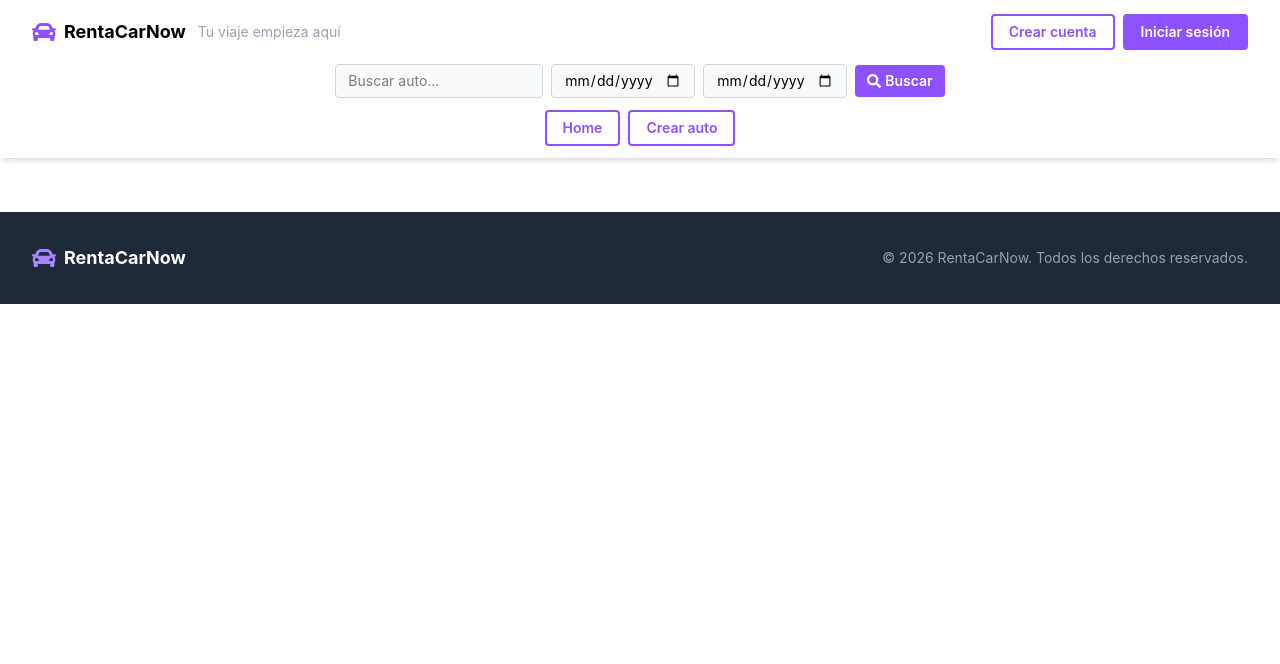
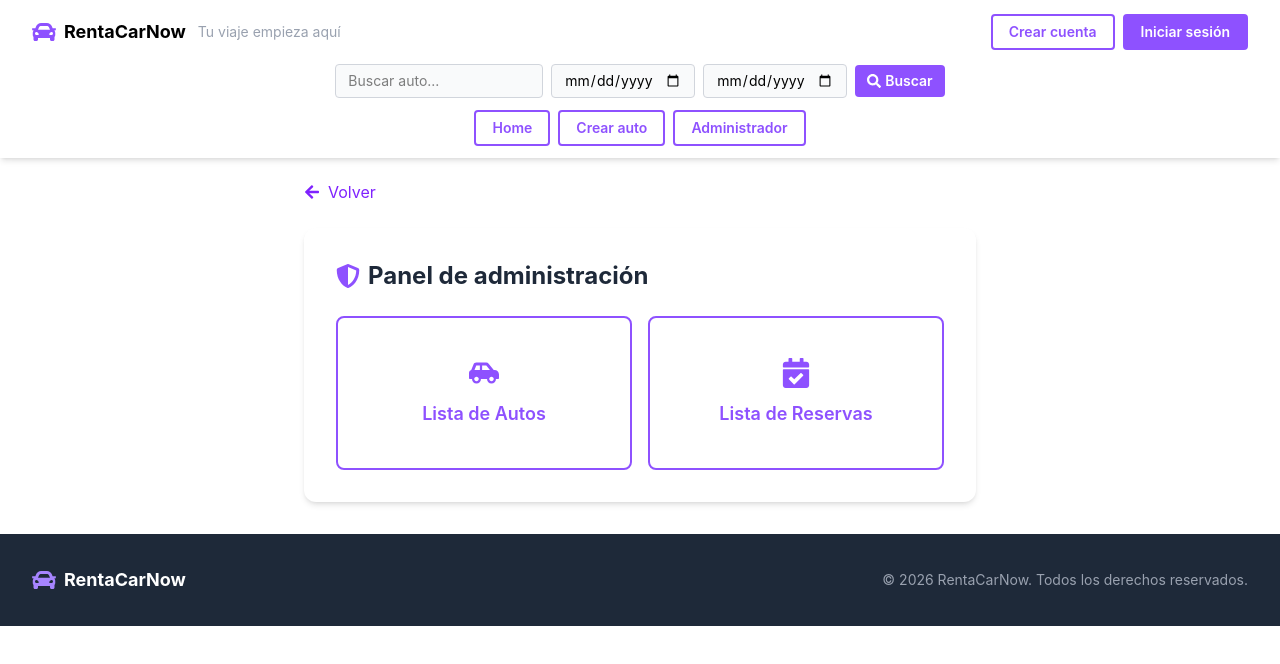
Before and after one commit to pablosingh/rent_a_car_now_frontend, a React (Vite) app: page /admin in a window 1280 px wide. Shown: the top 664 px of the page. Built offline with nearby package versions, Linux system fonts and the light colour scheme.

Commit message:
panel admin

```diff
--- a/src/App.jsx
+++ b/src/App.jsx
@@ -4,6 +4,9 @@ import Footer from './components/Footer/Footer'
 import CarGrid from './components/CarGrid/CarGrid'
 import CarDetail from './pages/CarDetail'
 import CreateCar from './pages/CreateCar'
+import Admin from './pages/Admin'
+import AdminCars from './pages/AdminCars'
+import AdminReservations from './pages/AdminReservations'
 
 function App() {
   return (
@@ -14,6 +17,9 @@ function App() {
           <Route path="/" element={<CarGrid />} />
           <Route path="/car/:plate" element={<CarDetail />} />
           <Route path="/crear" element={<CreateCar />} />
+          <Route path="/admin" element={<Admin />} />
+          <Route path="/admin/cars" element={<AdminCars />} />
+          <Route path="/admin/reservations" element={<AdminReservations />} />
         </Routes>
       </main>
       <Footer />
--- a/src/components/Header/Header.jsx
+++ b/src/components/Header/Header.jsx
@@ -72,6 +72,12 @@ function Header() {
           >
             Crear auto
           </Link>
+          <Link
+            to="/admin"
+            className="px-4 py-1.5 text-sm font-semibold rounded border-2 border-violet-500 text-violet-500 hover:bg-violet-50 cursor-pointer"
+          >
+            Administrador
+          </Link>
         </div>
       </div>
     </header>
--- /dev/null
+++ b/src/pages/Admin.jsx
@@ -0,0 +1,42 @@
+import { Link } from 'react-router-dom'
+import { FaArrowLeft, FaCarSide, FaCalendarCheck, FaShieldAlt } from 'react-icons/fa'
+
+function Admin() {
+  return (
+    <div className="max-w-2xl mx-auto">
+      <Link
+        to="/"
+        className="inline-flex items-center gap-2 text-violet-600 hover:text-violet-800 mb-6"
+      >
+        <FaArrowLeft />
+        Volver
+      </Link>
+
+      <div className="bg-white rounded-xl shadow-md p-6 md:p-8">
+        <div className="flex items-center gap-2 mb-6">
+          <FaShieldAlt className="text-violet-500 text-2xl" />
+          <h1 className="text-2xl font-bold text-gray-800">Panel de administración</h1>
+        </div>
+
+        <div className="grid grid-cols-1 sm:grid-cols-2 gap-4">
+          <Link
+            to="/admin/cars"
+            className="flex flex-col items-center justify-center gap-3 px-6 py-10 rounded-lg border-2 border-violet-500 text-violet-500 hover:bg-violet-50 cursor-pointer transition"
+          >
+            <FaCarSide className="text-3xl" />
+            <span className="text-lg font-semibold">Lista de Autos</span>
+          </Link>
+          <Link
+            to="/admin/reservations"
+            className="flex flex-col items-center justify-center gap-3 px-6 py-10 rounded-lg border-2 border-violet-500 text-violet-500 hover:bg-violet-50 cursor-pointer transition"
+          >
+            <FaCalendarCheck className="text-3xl" />
+            <span className="text-lg font-semibold">Lista de Reservas</span>
+          </Link>
+        </div>
+      </div>
+    </div>
+  )
+}
+
+export default Admin
--- /dev/null
+++ b/src/pages/AdminCars.jsx
@@ -0,0 +1,26 @@
+import { Link } from 'react-router-dom'
+import { FaArrowLeft, FaCarSide } from 'react-icons/fa'
+
+function AdminCars() {
+  return (
+    <div className="max-w-2xl mx-auto">
+      <Link
+        to="/admin"
+        className="inline-flex items-center gap-2 text-violet-600 hover:text-violet-800 mb-6"
+      >
+        <FaArrowLeft />
+        Volver
+      </Link>
+
+      <div className="bg-white rounded-xl shadow-md p-6 md:p-8">
+        <div className="flex items-center gap-2 mb-6">
+          <FaCarSide className="text-violet-500 text-2xl" />
+          <h1 className="text-2xl font-bold text-gray-800">Lista de Autos</h1>
+        </div>
+        <p className="text-gray-500">Próximamente</p>
+      </div>
+    </div>
+  )
+}
+
+export default AdminCars
--- /dev/null
+++ b/src/pages/AdminReservations.jsx
@@ -0,0 +1,26 @@
+import { Link } from 'react-router-dom'
+import { FaArrowLeft, FaCalendarCheck } from 'react-icons/fa'
+
+function AdminReservations() {
+  return (
+    <div className="max-w-2xl mx-auto">
+      <Link
+        to="/admin"
+        className="inline-flex items-center gap-2 text-violet-600 hover:text-violet-800 mb-6"
+      >
+        <FaArrowLeft />
+        Volver
+      </Link>
+
+      <div className="bg-white rounded-xl shadow-md p-6 md:p-8">
+        <div className="flex items-center gap-2 mb-6">
+          <FaCalendarCheck className="text-violet-500 text-2xl" />
+          <h1 className="text-2xl font-bold text-gray-800">Lista de Reservas</h1>
+        </div>
+        <p className="text-gray-500">Próximamente</p>
+      </div>
+    </div>
+  )
+}
+
+export default AdminReservations
```
